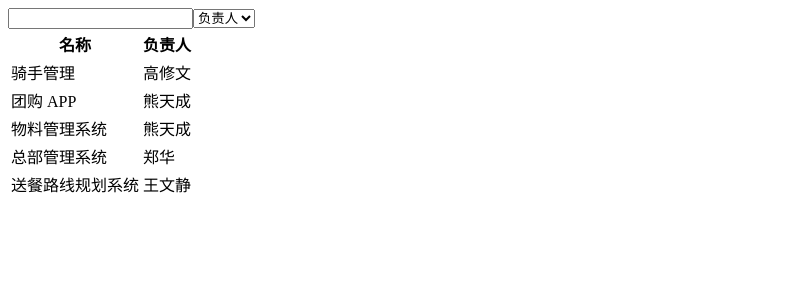
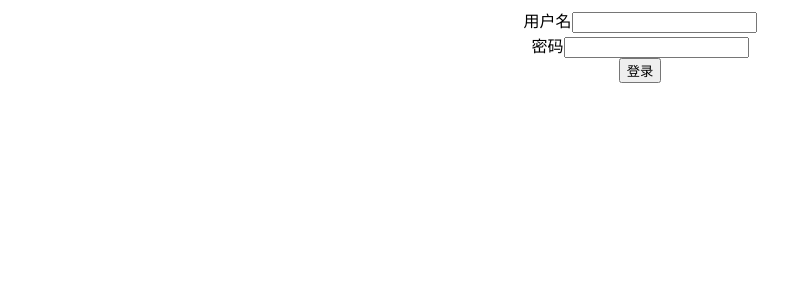
Before and after one commit to huangyunt/Jira, a React (Create React App) app: page / in a window 1280 px wide. Shown: the top 300 px of the page, without its empty margins (0-812 px from the left). Built offline with nearby package versions, Linux system fonts and the light colour scheme; data requests are answered from the project's data file.

Commit message:
chore: add middleware

```diff
--- a/package.json
+++ b/package.json
@@ -26,7 +26,7 @@
         "test": "react-scripts test",
         "eject": "react-scripts eject",
         "prepare": "husky install",
-        "json-server": "json-server __json_server_mock__/db.json --watch --port 3001",
+        "json-server": "json-server __json_server_mock__/db.json --watch --port 3001 --middlewares ./__json_server_mock__/middleware.js",
         "prettier": "prettier --write ."
     },
     "eslintConfig": {
--- a/src/App.tsx
+++ b/src/App.tsx
@@ -1,11 +1,14 @@
 import React from "react";
+import "./App.css";
+import { LoginScreen } from "screens/login";
 import { ProjectListScreen } from "screens/project-list";
 function App() {
-    return (
-        <div className="App">
-            <ProjectListScreen />
-        </div>
-    );
+  return (
+    <div className="App">
+      <LoginScreen />
+      {/* <ProjectListScreen /> */}
+    </div>
+  );
 }
 
 export default App;
--- a/src/index.tsx
+++ b/src/index.tsx
@@ -1,12 +1,12 @@
+import App from "App";
 import React from "react";
 import ReactDOM from "react-dom";
-import { ProjectListScreen } from "screens/project-list";
 // import "./index.css";
 // import App from "./App";
 // import reportWebVitals from "./reportWebVitals";
 ReactDOM.render(
-    <React.StrictMode>
-        <ProjectListScreen />
-    </React.StrictMode>,
-    document.getElementById("root")
+  <React.StrictMode>
+    <App />
+  </React.StrictMode>,
+  document.getElementById("root")
 );
--- /dev/null
+++ b/src/screens/login/index.tsx
@@ -0,0 +1,37 @@
+import React, { FormEvent } from "react";
+const apiUrl = process.env.REACT_APP_API_URL;
+export const LoginScreen = () => {
+  const login = (param: { username: string; password: string }) => {
+    fetch(`${apiUrl}/login`, {
+      method: "POST",
+      headers: {
+        "Content-Type": "application/json",
+      },
+      body: JSON.stringify(param),
+    }).then(async (res) => {
+      if (res.ok) {
+      }
+    });
+  };
+  const handleSubmit = (event: FormEvent<HTMLFormElement>) => {
+    event.preventDefault();
+    const username = (event.currentTarget.elements[0] as HTMLInputElement)
+      .value;
+    const password = (event.currentTarget.elements[1] as HTMLInputElement)
+      .value;
+    login({ username, password });
+  };
+  return (
+    <form action="" onSubmit={handleSubmit}>
+      <div>
+        <label htmlFor="username">用户名</label>
+        <input type="text" id="username" />
+      </div>
+      <div>
+        <label htmlFor="password">密码</label>
+        <input type="password" id="password" />
+      </div>
+      <button type="submit">登录</button>
+    </form>
+  );
+};
```
Also changed, not shown: __json_server_mock__/middleware.js (added, +14 -0 lines), __json_server_mock__/db.json (indentation only), 1 other file (tests, documents, lock files or other folders).
